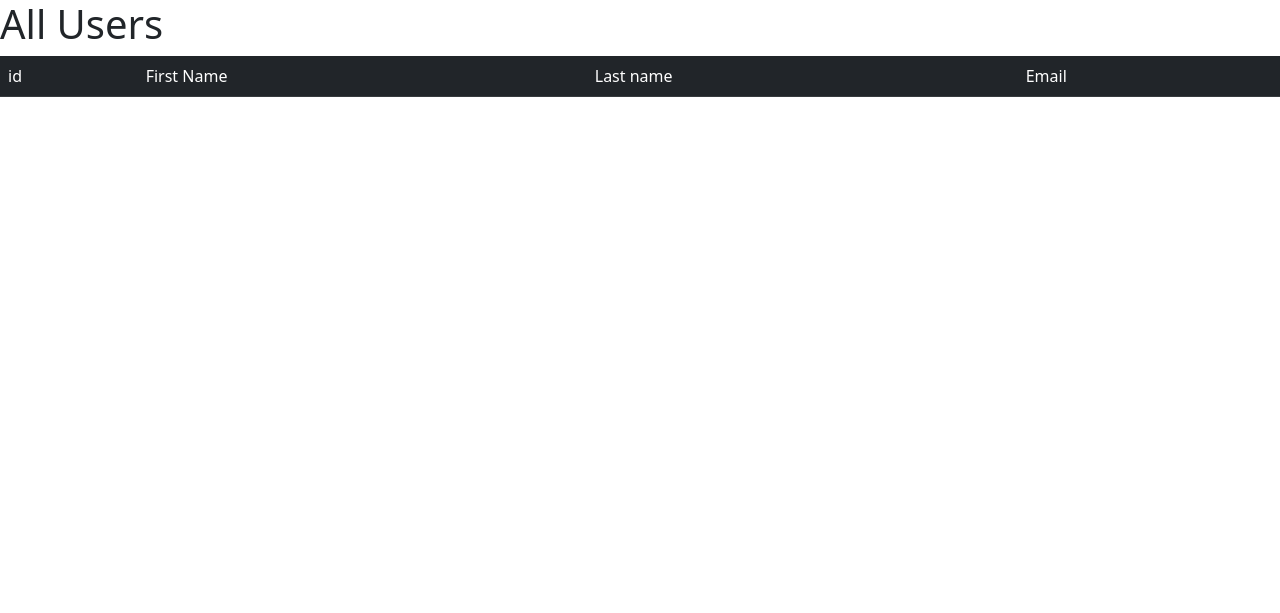
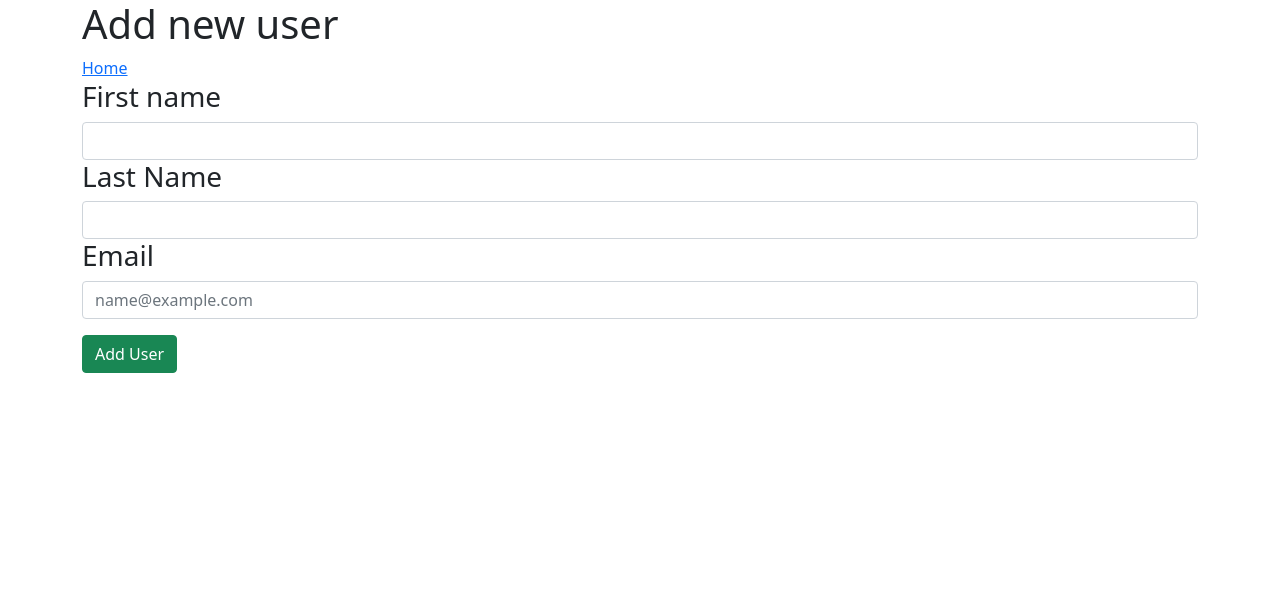
Before and after one commit to KeithLion/UserCRUD_Modulized, a Flask app: page /allusers in a window 1280 px wide. Shown: the top 613 px of the page. Run offline with Flask 2, Linux system fonts and the light colour scheme; data that the repository does not hold is empty.

Commit message:
made the show all page default page

```diff
--- a/flask_app/controllers/users.py
+++ b/flask_app/controllers/users.py
@@ -4,8 +4,8 @@ from flask_app.models.user import User
 
 
 @app.route('/')
-def create_user():
-    return render_template('add_user.html')
+def all():
+    return render_template('all_users.html')
 
 
 @app.route('/create_users', methods=['get', 'post'])
@@ -23,8 +23,8 @@ def new_user():
 
 
 @app.route('/allusers')
-def all():
-    return render_template('all_users.html', users=User.get_all())
+def create_user():
+    return render_template('add_user.html', users=User.get_all())
 
 
 @app.route('/users/<int:id>')
--- a/flask_app/templates/add_user.html
+++ b/flask_app/templates/add_user.html
@@ -24,7 +24,7 @@
       </div>
 
       <!-- first name -->
-      <form action="/users/new_user" method="post">
+      <form action="/create_users" method="post">
         <h3>First name</h3>
         <input
           class="form-control"
```
